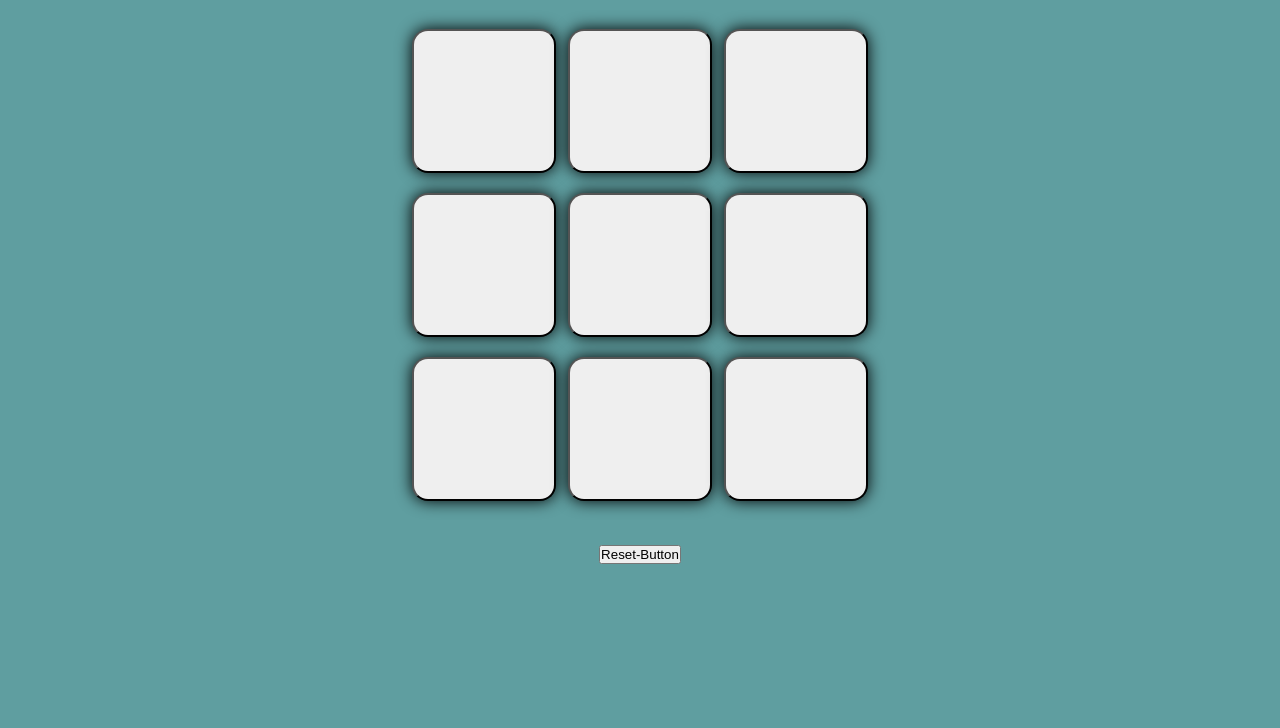
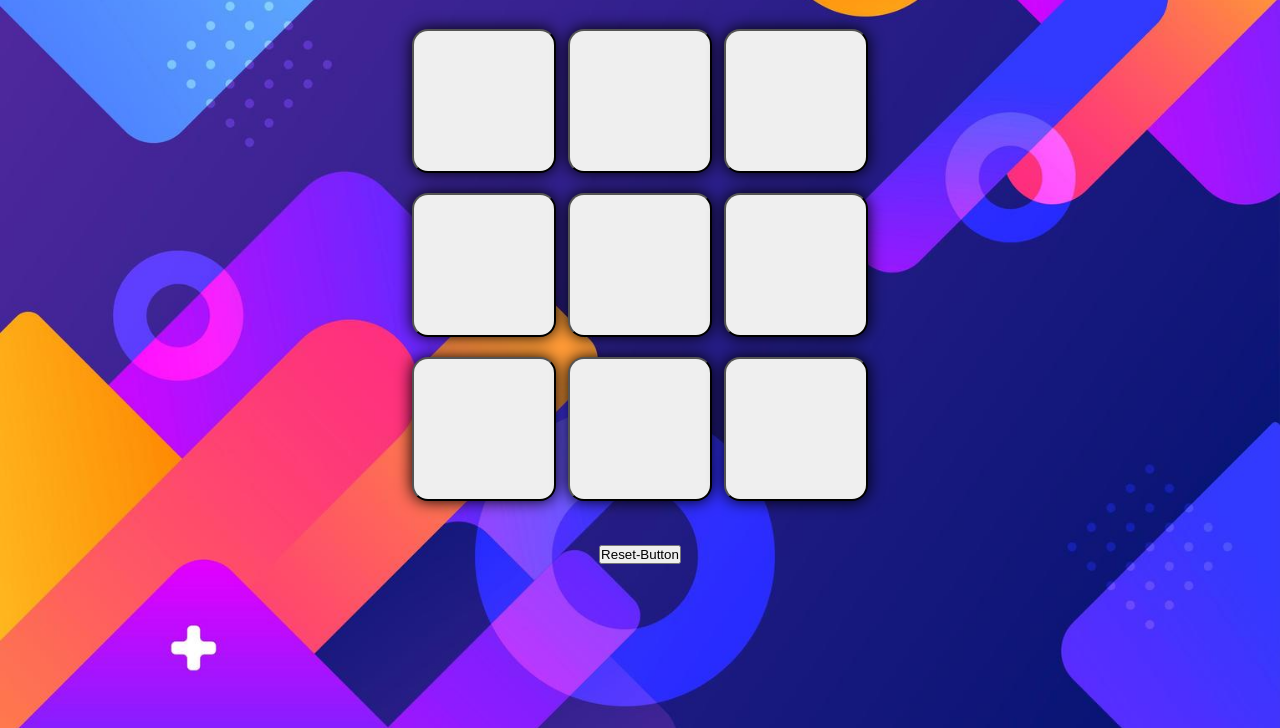
Before and after one commit to Amisha-kumari0204/TicTacToe, a plain HTML site: page ind.html in a window 1280 px wide. Shown: the part 72-800 px from the top of the page. Drawn offline with Linux system fonts and the light colour scheme.

Commit message:
Update stylee.css

```diff
--- a/stylee.css
+++ b/stylee.css
@@ -3,7 +3,12 @@
     padding:0;
 }
 body{
-    background-color: cadetblue;
+    background: url("./tic_tac-toe-bg.jpg");
+    background-repeat: no-repeat;
+    background-size: cover;
+    background-attachment: fixed;
+    height: 100vh;
+    width: 100%;
     text-align: center;
 }
 .container
```
